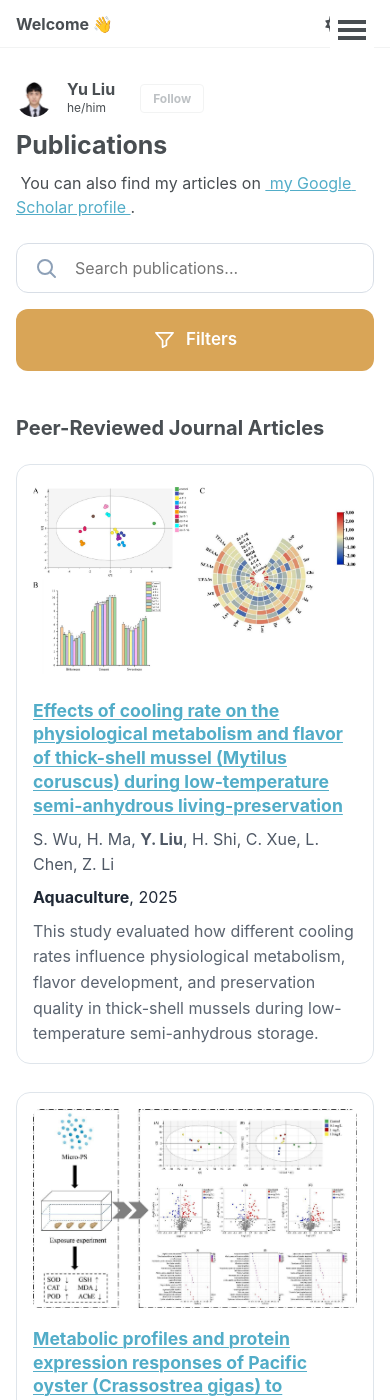
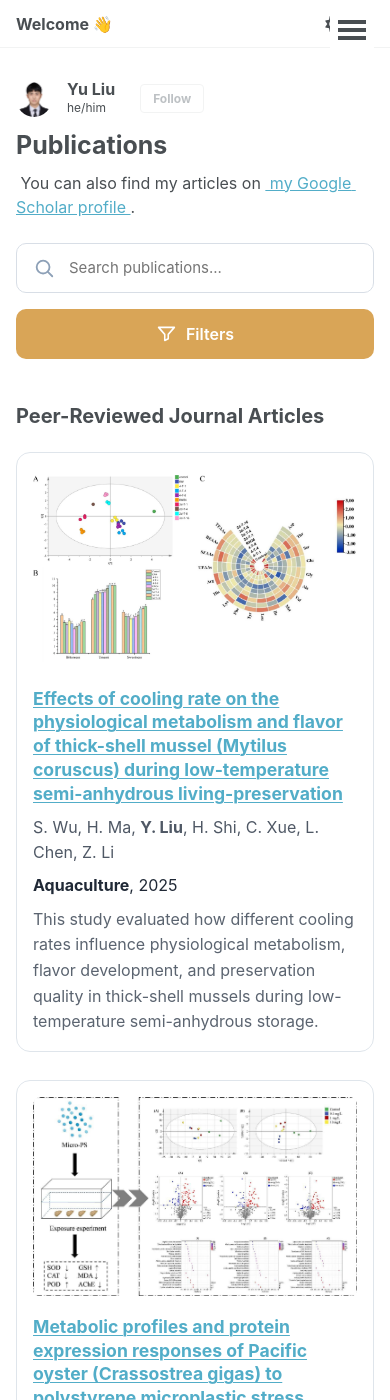
Before and after one commit to yuliu0322/yuliu0322.github.io, a Jekyll site: the page built from _pages/publications.html, in a window 390 px wide and 1400 px high. Built offline with Jekyll 4.4.1, drawn with Linux system fonts in a browser that asks for light colours; a script bundle is joined from its source files by our own code; library files that are not in the unit come from our copies.

Commit message:
Update publications.html

```diff
--- a/_pages/publications.html
+++ b/_pages/publications.html
@@ -16,9 +16,7 @@ description: "Peer-reviewed journal articles, book chapters, and patents by Yu L
   --pub-muted: #5b6470;
 }
 
-/* =========================
-   General layout
-   ========================= */
+/* General layout */
 
 .publication-intro {
   margin-bottom: 1.5rem;
@@ -32,13 +30,11 @@ description: "Peer-reviewed journal articles, book chapters, and patents by Yu L
   margin: 2.8rem 0 1.5rem;
 }
 
-/* =========================
-   Search and filter toolbar
-   ========================= */
+/* Search and filter toolbar */
 
 .publication-toolbar {
   display: grid;
-  grid-template-columns: minmax(0, 1fr) 150px;
+  grid-template-columns: minmax(0, 1fr) 140px;
   align-items: stretch;
   gap: 16px;
   width: 100%;
@@ -57,9 +53,9 @@ description: "Peer-reviewed journal articles, book chapters, and patents by Yu L
   position: absolute;
   z-index: 2;
   top: 50%;
-  left: 18px;
-  width: 24px;
-  height: 24px;
+  left: 17px;
+  width: 22px;
+  height: 22px;
   color: #8da0b7;
   pointer-events: none;
   transform: translateY(-50%);
@@ -73,12 +69,12 @@ description: "Peer-reviewed journal articles, book chapters, and patents by Yu L
   max-height: 50px !important;
   box-sizing: border-box !important;
   margin: 0 !important;
-  padding: 0 18px 0 58px !important;
+  padding: 0 16px 0 52px !important;
   border: 1px solid #d8dee6 !important;
-  border-radius: 12px !important;
+  border-radius: 10px !important;
   background: #ffffff !important;
   color: #333333 !important;
-  font-size: 17px !important;
+  font-size: 16px !important;
   line-height: normal !important;
   box-shadow: none !important;
   appearance: none;
@@ -95,21 +91,21 @@ description: "Peer-reviewed journal articles, book chapters, and patents by Yu L
   display: inline-flex !important;
   align-items: center !important;
   justify-content: center !important;
-  gap: 10px;
-  width: 150px !important;
-  min-width: 150px !important;
-  height: 62px !important;
-  min-height: 62px !important;
-  max-height: 62px !important;
+  gap: 9px;
+  width: 140px !important;
+  min-width: 140px !important;
+  height: 50px !important;
+  min-height: 50px !important;
+  max-height: 50px !important;
   box-sizing: border-box !important;
   margin: 0 !important;
-  padding: 0 22px !important;
+  padding: 0 18px !important;
   border: 0 !important;
-  border-radius: 12px !important;
+  border-radius: 10px !important;
   background: var(--pub-gold) !important;
   color: #ffffff !important;
   font: inherit;
-  font-size: 17px !important;
+  font-size: 16px !important;
   font-weight: 600 !important;
   line-height: 1 !important;
   cursor: pointer;
@@ -129,15 +125,13 @@ description: "Peer-reviewed journal articles, book chapters, and patents by Yu L
 
 #publication-filter-button.publication-filter-button svg {
   display: block !important;
-  width: 23px !important;
-  min-width: 23px !important;
-  height: 23px !important;
+  width: 21px !important;
+  min-width: 21px !important;
+  height: 21px !important;
   color: #ffffff !important;
 }
 
-/* =========================
-   Filter panel
-   ========================= */
+/* Filter panel */
 
 .publication-filter-panel {
   display: none;
@@ -181,11 +175,11 @@ button.publication-filter-option {
   justify-content: center;
   width: auto !important;
   min-width: 0 !important;
-  height: 38px !important;
-  min-height: 38px !important;
+  height: 36px !important;
+  min-height: 36px !important;
   box-sizing: border-box !important;
   margin: 0 !important;
-  padding: 0 18px !important;
+  padding: 0 17px !important;
   border: 1px solid transparent !important;
   border-radius: 999px !important;
   background: #ffffff !important;
@@ -206,9 +200,7 @@ button.publication-filter-option.is-active {
   color: #ffffff !important;
 }
 
-/* =========================
-   Publication cards
-   ========================= */
+/* Publication cards */
 
 .publication-card {
   display: flex;
@@ -264,9 +255,7 @@ button.publication-filter-option.is-active {
   background: transparent;
 }
 
-/* =========================
-   Book chapter placeholder
-   ========================= */
+/* Book chapter placeholder */
 
 .book-placeholder {
   display: flex;
@@ -299,9 +288,7 @@ button.publication-filter-option.is-active {
   letter-spacing: 0.14em;
 }
 
-/* =========================
-   Card text
-   ========================= */
+/* Card text */
 
 .publication-content {
   flex: 1;
@@ -361,9 +348,7 @@ button.publication-filter-option.is-active {
   text-align: center;
 }
 
-/* =========================
-   Mobile
-   ========================= */
+/* Mobile */
 
 @media (max-width: 768px) {
   .publication-toolbar {
@@ -424,7 +409,7 @@ button.publication-filter-option.is-active {
   }
 
   #publication-search.publication-search {
-    font-size: 16px !important;
+    font-size: 15px !important;
   }
 }
 </style>
@@ -448,7 +433,7 @@ button.publication-filter-option.is-active {
 </div>
 
 
-<!-- Search and filter toolbar -->
+<!-- Search and Filters -->
 
 <div class="publication-toolbar">
 
@@ -494,6 +479,7 @@ button.publication-filter-option.is-active {
     aria-expanded="false"
     aria-controls="publication-filter-panel"
   >
+
     <svg
       viewBox="0 0 24 24"
       aria-hidden="true"
@@ -508,12 +494,13 @@ button.publication-filter-option.is-active {
     </svg>
 
     <span>Filters</span>
+
   </button>
 
 </div>
 
 
-<!-- Filter panel -->
+<!-- Filter Panel -->
 
 <div
   id="publication-filter-panel"
@@ -549,6 +536,7 @@ button.publication-filter-option.is-active {
       </svg>
 
       Year
+
     </p>
 
     <div
@@ -584,6 +572,7 @@ button.publication-filter-option.is-active {
       </svg>
 
       Type
+
     </p>
 
     <div
@@ -650,6 +639,7 @@ button.publication-filter-option.is-active {
         >
 
           {% if post.thumbnail %}
+
             <div class="publication-image-box">
 
               <img
@@ -661,11 +651,13 @@ button.publication-filter-option.is-active {
               >
 
             </div>
+
           {% endif %}
 
           <div class="publication-content">
 
             <h3 class="publication-title">
+
               <a
                 href="{% if post.paperurl and post.paperurl != '' %}{{ post.paperurl }}{% else %}{{ post.url | relative_url }}{% endif %}"
                 {% if post.paperurl and post.paperurl != "" %}
@@ -675,29 +667,39 @@ button.publication-filter-option.is-active {
               >
                 {{ post.title }}
               </a>
+
             </h3>
 
             {% if post.authors %}
+
               <p class="publication-authors">
                 {{ post.authors }}
               </p>
+
             {% endif %}
 
             {% if post.venue %}
+
               <p class="publication-venue">
+
                 <strong>{{ post.venue }}</strong>,
+
                 {% if post.year %}
                   {{ post.year }}
                 {% else %}
                   {{ post.date | date: "%Y" }}
                 {% endif %}
+
               </p>
+
             {% endif %}
 
             {% if post.excerpt %}
+
               <p class="publication-description">
                 {{ post.excerpt | strip_html | strip }}
               </p>
+
             {% endif %}
 
           </div>
@@ -786,6 +788,7 @@ button.publication-filter-option.is-active {
           <div class="publication-content">
 
             <h3 class="publication-title">
+
               <a
                 href="{% if post.paperurl and post.paperurl != '' %}{{ post.paperurl }}{% else %}{{ post.url | relative_url }}{% endif %}"
                 {% if post.paperurl and post.paperurl != "" %}
@@ -795,29 +798,39 @@ button.publication-filter-option.is-active {
               >
                 {{ post.title }}
               </a>
+
             </h3>
 
             {% if post.authors %}
+
               <p class="publication-authors">
                 {{ post.authors }}
               </p>
+
             {% endif %}
 
             {% if post.venue %}
+
               <p class="publication-venue">
+
                 <strong>{{ post.venue }}</strong>,
+
                 {% if post.year %}
                   {{ post.year }}
                 {% else %}
                   {{ post.date | date: "%Y" }}
                 {% endif %}
+
               </p>
+
             {% endif %}
 
             {% if post.excerpt %}
+
               <p class="publication-description">
                 {{ post.excerpt | strip_html | strip }}
               </p>
+
             {% endif %}
 
           </div>
@@ -832,7 +845,7 @@ button.publication-filter-option.is-active {
 </section>
 
 
-<!-- Patents: no image -->
+<!-- Patents: text only -->
 
 <section class="publication-section">
 
@@ -854,6 +867,7 @@ button.publication-filter-option.is-active {
           <div class="publication-content">
 
             <h3 class="publication-title">
+
               <a
                 href="{% if post.paperurl and post.paperurl != '' %}{{ post.paperurl }}{% else %}{{ post.url | relative_url }}{% endif %}"
                 {% if post.paperurl and post.paperurl != "" %}
@@ -863,12 +877,15 @@ button.publication-filter-option.is-active {
               >
                 {{ post.title }}
               </a>
+
             </h3>
 
             {% if post.authors %}
+
               <p class="publication-authors">
                 {{ post.authors }}
               </p>
+
             {% endif %}
 
             <p class="publication-venue">
@@ -878,9 +895,11 @@ button.publication-filter-option.is-active {
               {% endif %}
 
               {% if post.patent_number %}
+
                 <span class="publication-number">
                   · {{ post.patent_number }}
                 </span>
+
               {% endif %}
 
               {% if post.year %}
@@ -892,9 +911,11 @@ button.publication-filter-option.is-active {
             </p>
 
             {% if post.excerpt %}
+
               <p class="publication-description">
                 {{ post.excerpt | strip_html | strip }}
               </p>
+
             {% endif %}
 
           </div>
@@ -909,7 +930,7 @@ button.publication-filter-option.is-active {
 </section>
 
 
-<!-- No results message -->
+<!-- No Results -->
 
 <p
   id="publication-no-results"
@@ -919,7 +940,7 @@ button.publication-filter-option.is-active {
 </p>
 
 
-<!-- Search and filter functions -->
+<!-- Search and Filter Functions -->
 
 <script>
 (function () {
@@ -957,6 +978,7 @@ button.publication-filter-option.is-active {
   let selectedType = "all";
 
   /* Generate year buttons automatically */
+
   const years = Array.from(
     new Set(
       cards
@@ -998,6 +1020,7 @@ button.publication-filter-option.is-active {
   });
 
   /* Open and close filter panel */
+
   filterButton.addEventListener(
     "click",
     function () {
@@ -1012,6 +1035,7 @@ button.publication-filter-option.is-active {
   );
 
   /* Apply search and filters */
+
   function applyFilters() {
     const query = searchInput.value
       .trim()
```
Also changed, not shown: other parts of _pages/publications.html (+7 -6 lines).
